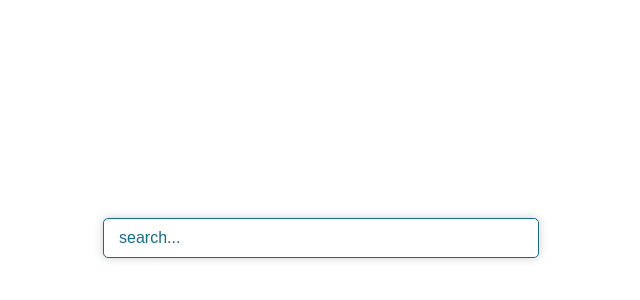
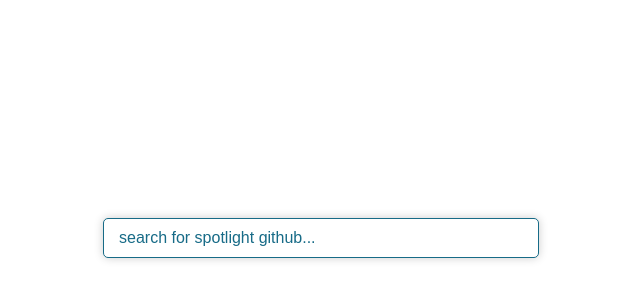
Before and after one commit to msaouab/GitCard-Viewer, a React (Vite) app: page / in a window 1280 px wide. Shown: the part 154-454 px from the top of the page, without its empty margins (319-959 px from the left). Built offline with nearby package versions, Linux system fonts and the light colour scheme.

Commit message:
feat: add the kpis

```diff
--- a/src/components/Card.tsx
+++ b/src/components/Card.tsx
@@ -26,6 +26,7 @@
 	};
 
 	useEffect(() => {
+		console.log("login: ", login);
 		if (login && login !== '') {
 			getUser();
 		}
@@ -49,6 +50,7 @@
 			value: user?.public_repos,
 		},
 	];
+
 
 	return (
 		<main className='main'>
--- a/src/components/InputText.tsx
+++ b/src/components/InputText.tsx
@@ -47,7 +47,7 @@
 				<input
 					type="text"
 					className={`input ${results.length > 0 ? 'active' : ''}`}
-					placeholder='search...'
+					placeholder='search for spotlight github...'
 					onChange={(e) => handleChange(e)}
 					value={value}
 				/>
```
Also changed, not shown: 1 other file (tests, documents, lock files or other folders).
